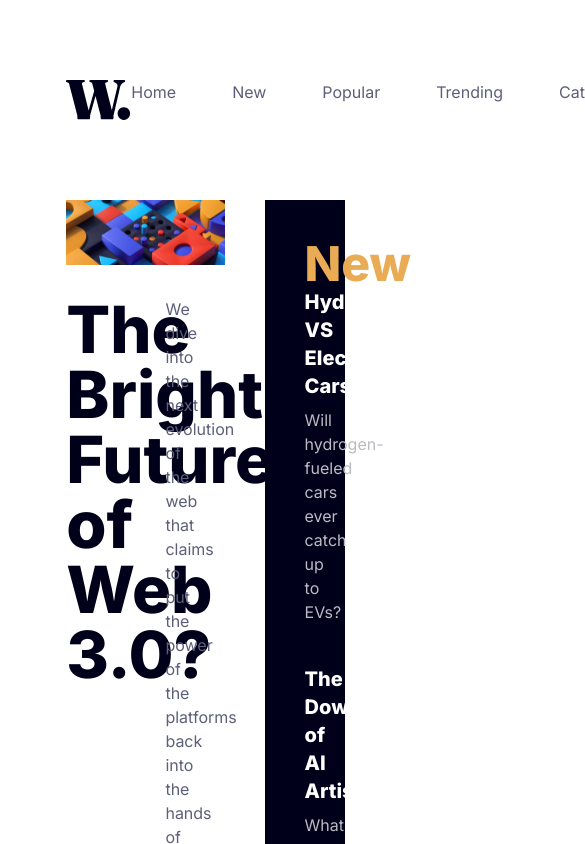
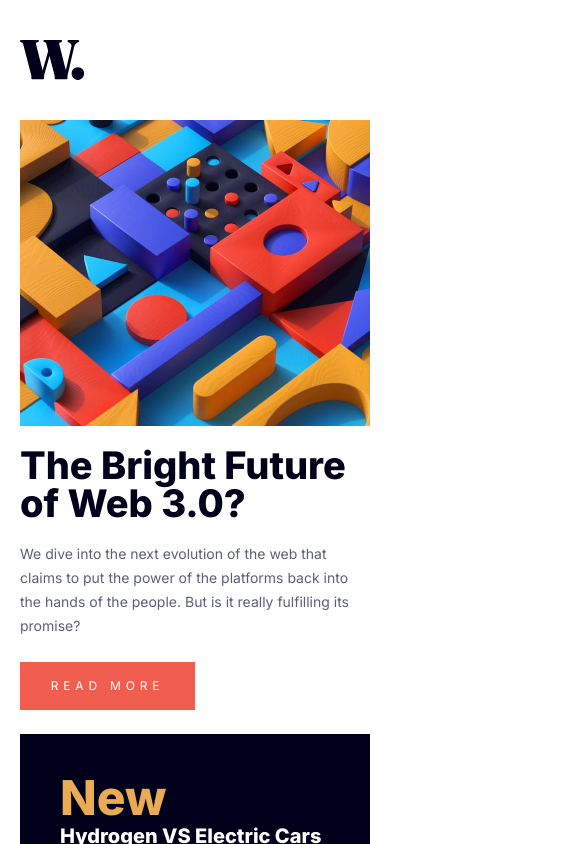
Before and after one commit to Ness733/frontend-mentor-newspage, an Angular app: page / in a window 390 px wide. Shown: the top 844 px of the page, 585 px wide, since content can reach past the window. Built offline with nearby package versions, Linux system fonts and the light colour scheme.

Commit message:
mobile size properties

```diff
--- a/src/app/app.component.html
+++ b/src/app/app.component.html
@@ -27,10 +27,10 @@
 <body class="flex flex-col justify-center items-center">
 
 
-  <div class="container w-[66%] mt-20">
-    <nav class="flex justify-between">
+  <div class="container px-5 md:px-0 md:w-[66%] md:mt-20">
+    <nav class="flex justify-between my-10 md:my-0">
       <img src="../assets/images/logo.svg" alt="w logo">
-      <ul class="flex gap-14 text-dark-grayish-blue ">
+      <ul class="md:flex gap-14 text-dark-grayish-blue hidden">
         <li class="hover:text-primary hover:cursor-pointer">Home</li>
         <li class="hover:text-primary hover:cursor-pointer">New</li>
         <li class="hover:text-primary hover:cursor-pointer">Popular</li>
@@ -38,18 +38,22 @@
         <li class="hover:text-primary hover:cursor-pointer">Categories</li>
       </ul>
     </nav>
-    <div class="grid grid-cols-3 gap-x-10 gap-y-20 my-20">
+    <div class="md:grid md:grid-cols-3 md:gap-x-10 md:gap-y-20 md:my-20">
 
-      <div class="col-span-2">
-        <img src="../assets/images/image-web-3-desktop.jpg" alt="">
-        <div class="grid grid-cols-2 gap-x-10 mt-8">
+      <div class="md:col-span-2">
+        <img class="md:block hidden"
+          src="../assets/images/image-web-3-desktop.jpg" alt="image desktop">
+        <img class="md:hidden block"
+          src="../assets/images/image-web-3-mobile.jpg" alt="image desktop">
+        <div class="md:grid md:grid-cols-2 md:gap-x-10 md:mt-8">
           <h1
-            class="text-very-dark-blue text-[65px] leading-none text-pretty tracking font-extrabold pb-3">
+            class="text-very-dark-blue text-[38px] my-5 md:my-0 md:text-[65px] leading-none md:text-pretty font-extrabold md:pb-3">
             The
             Bright Future of
             Web 3.0?</h1>
           <div class="flex flex-col justify-between">
-            <p class="text-dark-grayish-blue pr-5 text-pretty text-md">
+            <p
+              class="text-dark-grayish-blue md:pr-5 pr-0 leading-6 md:leading-normal text-sm md:text-pretty md:text-base">
               We dive into the next evolution of the web that claims to put the
               power
               of
@@ -58,7 +62,7 @@
               But is it really fulfilling its promise?
             </p>
             <button
-              class="bg-secondary text-sm px-6 py-4 font-extrabold tracking-[0.4em] text-white col-start-2 w-1/2 hover:bg-very-dark-blue">READ
+              class="bg-secondary text-xs font-normal md:text-sm px-6 py-4 md:font-extrabold tracking-[0.4em] text-white md:col-start-2 w-[175px] md:w-1/2 hover:bg-very-dark-blue my-6 md:my-0">READ
               MORE</button>
           </div>
 
```
